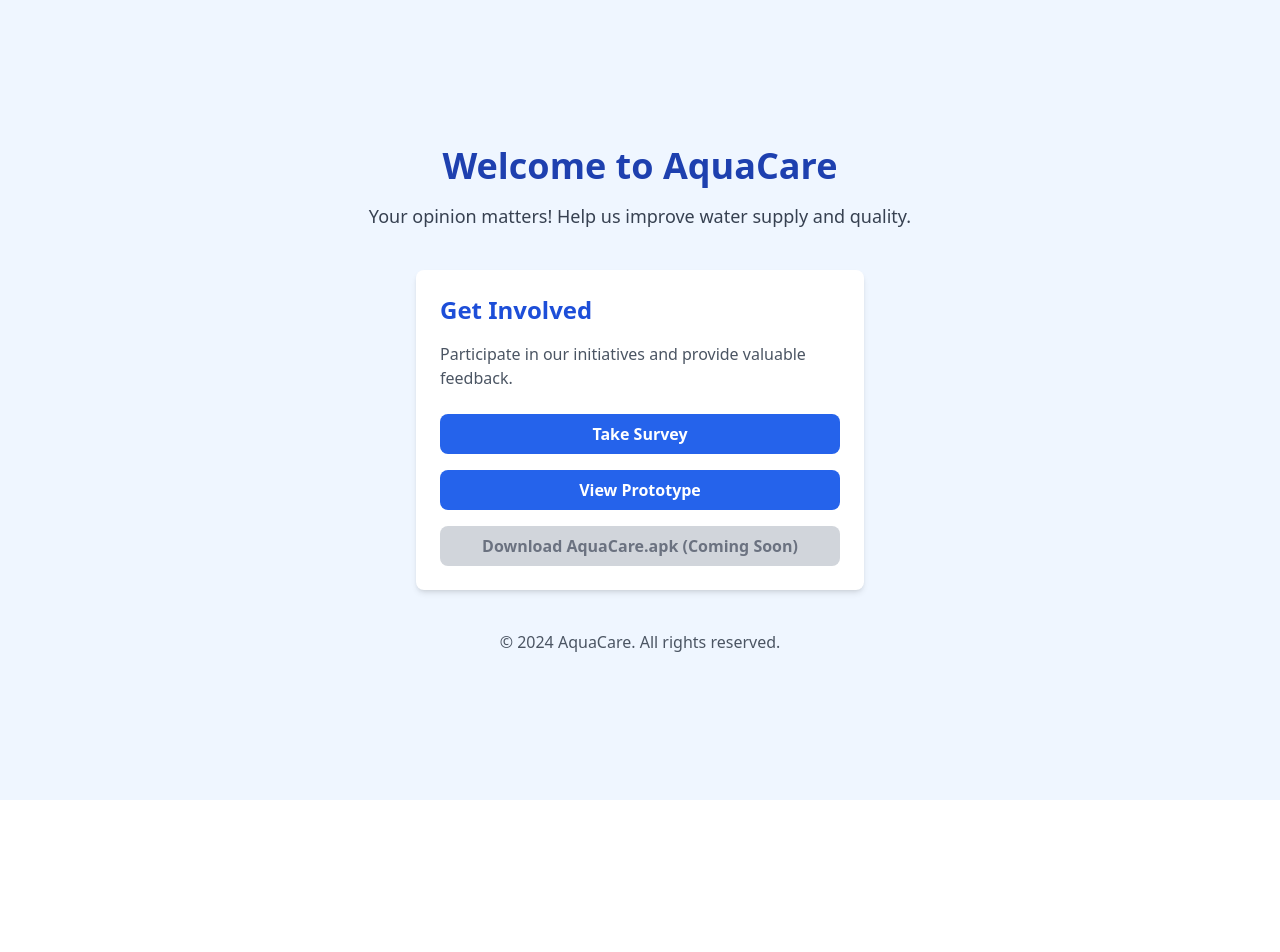
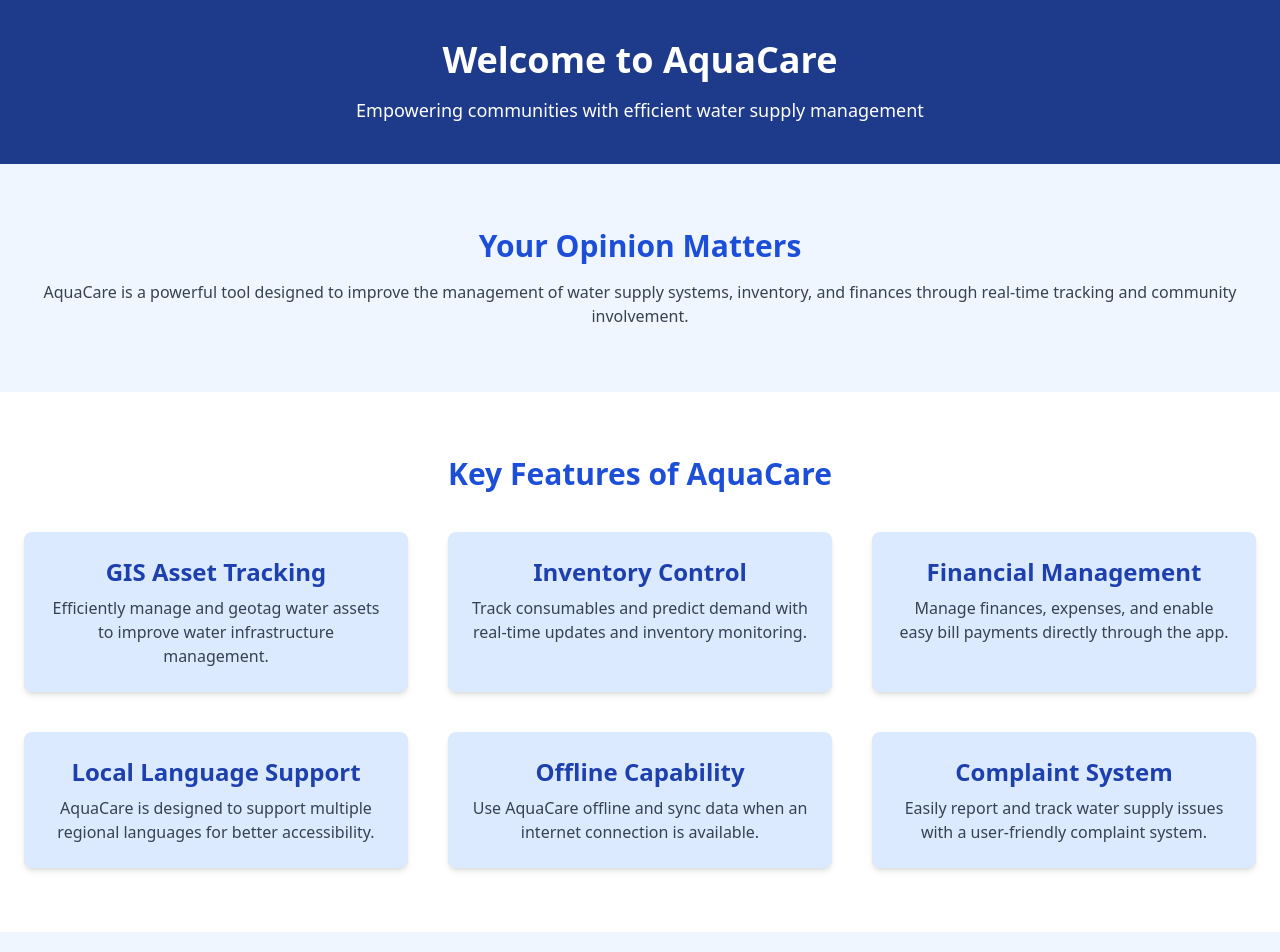
Before and after one commit to omprxz/aquacare, a Next.js app: page / in a window 1280 px wide. Shown: the top 952 px of the page. Before the commit the page ends 800 px from the top, so only its background shows below. Built offline with nearby package versions, Linux system fonts and the light colour scheme.

Commit message:
added prototype

```diff
--- a/src/app/page.js
+++ b/src/app/page.js
@@ -1,44 +1,123 @@
 "use client";
+
+import React from 'react';
 
 export default function LandingPage() {
     return (
-        <div className="flex flex-col items-center justify-center min-h-screen bg-blue-50">
-            <header className="text-center mb-10">
-                <h1 className="text-4xl font-extrabold text-blue-800 mb-4">Welcome to AquaCare</h1>
-                <p className="text-lg text-gray-700">
-                    Your opinion matters! Help us improve water supply and quality.
-                </p>
+        <div className="min-h-screen bg-blue-50">
+            {/* Header Section */}
+            <header className="bg-blue-900 text-white py-10">
+                <div className="container mx-auto text-center">
+                    <h1 className="text-4xl font-bold">Welcome to AquaCare</h1>
+                    <p className="text-lg mt-4">Empowering communities with efficient water supply management</p>
+                </div>
             </header>
-            <main className="flex flex-col space-y-4">
-                <div className="bg-white shadow-md rounded-lg p-6 w-full max-w-md mx-auto">
-                    <h2 className="text-2xl font-semibold text-blue-700 mb-4">Get Involved</h2>
-                    <p className="text-gray-600 mb-6">
-                        Participate in our initiatives and provide valuable feedback.
+
+            {/* Introduction Section */}
+            <section className="py-16">
+                <div className="container mx-auto px-6">
+                    <div className="text-center">
+                        <h2 className="text-3xl font-bold text-blue-700">Your Opinion Matters</h2>
+                        <p className="mt-4 text-gray-700">
+                            AquaCare is a powerful tool designed to improve the management of water supply systems,
+                            inventory, and finances through real-time tracking and community involvement.
+                        </p>
+                    </div>
+                </div>
+            </section>
+
+            {/* Features Section */}
+            <section className="bg-white py-16">
+                <div className="container mx-auto px-6">
+                    <h2 className="text-3xl font-bold text-center text-blue-700">Key Features of AquaCare</h2>
+                    <div className="mt-10 grid grid-cols-1 md:grid-cols-2 lg:grid-cols-3 gap-10">
+                        {/* GIS Asset Tracking */}
+                        <div className="bg-blue-100 p-6 rounded-lg shadow-md text-center">
+                            <h3 className="text-2xl font-semibold text-blue-800 mb-2">GIS Asset Tracking</h3>
+                            <p className="text-gray-700">
+                                Efficiently manage and geotag water assets to improve water infrastructure management.
+                            </p>
+                        </div>
+                        {/* Inventory Control */}
+                        <div className="bg-blue-100 p-6 rounded-lg shadow-md text-center">
+                            <h3 className="text-2xl font-semibold text-blue-800 mb-2">Inventory Control</h3>
+                            <p className="text-gray-700">
+                                Track consumables and predict demand with real-time updates and inventory monitoring.
+                            </p>
+                        </div>
+                        {/* Financial Management */}
+                        <div className="bg-blue-100 p-6 rounded-lg shadow-md text-center">
+                            <h3 className="text-2xl font-semibold text-blue-800 mb-2">Financial Management</h3>
+                            <p className="text-gray-700">
+                                Manage finances, expenses, and enable easy bill payments directly through the app.
+                            </p>
+                        </div>
+                        {/* Local Language Support */}
+                        <div className="bg-blue-100 p-6 rounded-lg shadow-md text-center">
+                            <h3 className="text-2xl font-semibold text-blue-800 mb-2">Local Language Support</h3>
+                            <p className="text-gray-700">
+                                AquaCare is designed to support multiple regional languages for better accessibility.
+                            </p>
+                        </div>
+                        {/* Offline Capability */}
+                        <div className="bg-blue-100 p-6 rounded-lg shadow-md text-center">
+                            <h3 className="text-2xl font-semibold text-blue-800 mb-2">Offline Capability</h3>
+                            <p className="text-gray-700">
+                                Use AquaCare offline and sync data when an internet connection is available.
+                            </p>
+                        </div>
+                        {/* Complaint System */}
+                        <div className="bg-blue-100 p-6 rounded-lg shadow-md text-center">
+                            <h3 className="text-2xl font-semibold text-blue-800 mb-2">Complaint System</h3>
+                            <p className="text-gray-700">
+                                Easily report and track water supply issues with a user-friendly complaint system.
+                            </p>
+                        </div>
+                    </div>
+                </div>
+            </section>
+
+            {/* Call to Action Section */}
+            <section className="py-16">
+                <div className="container mx-auto text-center">
+                    <h2 className="text-3xl font-bold text-blue-700 mb-6">Get Involved</h2>
+                    <p className="text-lg text-gray-700 mb-8">
+                        Take part in our initiative to improve water supply management in your community.
                     </p>
-                    <div className="flex flex-col space-y-4">
+                    <div className="grid grid-cols-1 md:grid-cols-3 gap-8 px-8">
+                        {/* Survey Feedback Form */}
                         <a
                             href="/survey/feedback-form"
-                            className="block w-full text-center bg-blue-600 hover:bg-blue-700 text-white font-bold py-2 rounded-lg transition duration-300"
+                            className="block w-full bg-blue-600 hover:bg-blue-700 text-white font-bold py-4 rounded-lg transition duration-300"
                         >
-                            Take Survey
+                            Take the Survey
                         </a>
+                        {/* Prototype */}
                         <a
                             href="/prototype"
-                            className="block w-full text-center bg-blue-600 hover:bg-blue-700 text-white font-bold py-2 rounded-lg transition duration-300"
+                            className="block w-full bg-blue-600 hover:bg-blue-700 text-white font-bold py-4 rounded-lg transition duration-300"
                         >
-                            View Prototype
+                            View the Prototype
                         </a>
+                        {/* APK Download - Coming Soon */}
                         <button
                             disabled
-                            className="block w-full text-center bg-gray-300 cursor-not-allowed text-gray-500 font-bold py-2 rounded-lg"
+                            className="block w-full bg-gray-300 cursor-not-allowed text-gray-500 font-bold py-4 rounded-lg"
                         >
                             Download AquaCare.apk (Coming Soon)
                         </button>
                     </div>
                 </div>
-            </main>
-            <footer className="mt-10">
-                <p className="text-gray-600">© 2024 AquaCare. All rights reserved.</p>
+            </section>
+
+            {/* Footer Section */}
+            <footer className="bg-blue-900 text-white py-8">
+                <div className="container mx-auto text-center">
+                    <p>© 2024 AquaCare. All rights reserved.</p>
+                    <p className="text-sm mt-2">
+                        Developed by DropSquad for Smart India Hackathon 2024.
+                    </p>
+                </div>
             </footer>
         </div>
     );
--- a/src/app/prototype/page.js
+++ b/src/app/prototype/page.js
@@ -8,10 +8,10 @@ const LandingPage = () => {
       {/* Hero Section */}
       <section className="hero min-h-[60vh] bg-white flex items-center justify-center shadow-md">
         <div className="container mx-auto text-center px-6 py-12">
-          <h1 className="text-4xl font-semibold mb-4">AquaCare</h1>
+          <h1 className="text-4xl font-semibold mb-4">AquaCare (Prototype)</h1>
           <p className="text-lg mb-6 text-gray-600">Effortlessly manage your water resources with AquaCare.</p>
           <Link href="/prototype/auth/login">
-            <button className="btn btn-outline px-6 py-2 text-lg font-medium rounded-md border-gray-500 text-gray-800 hover:bg-gray-100">
+            <button className="btn btn-outline px-6 py-2 text-lg font-medium rounded-md border-gray-500 text-gray-800">
               Get Started
             </button>
           </Link>
```
